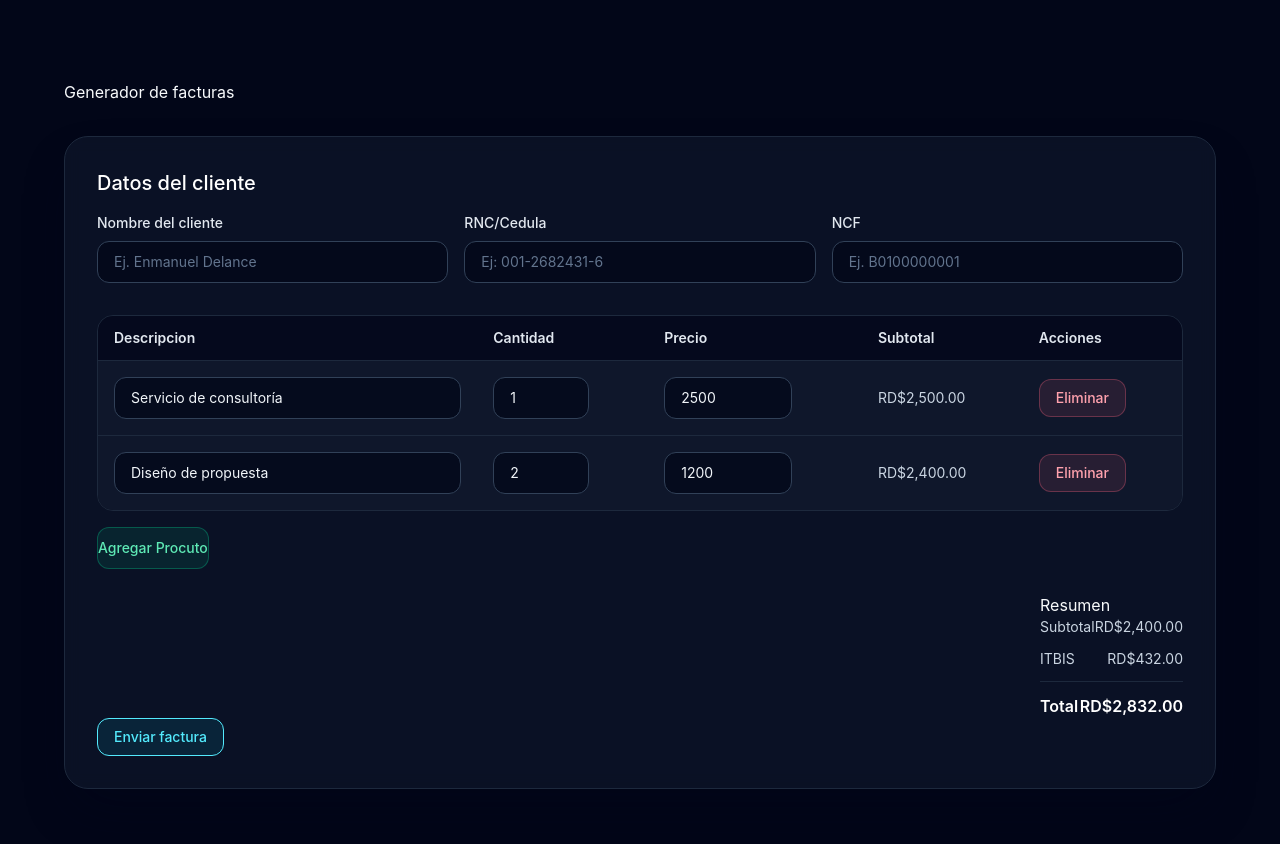
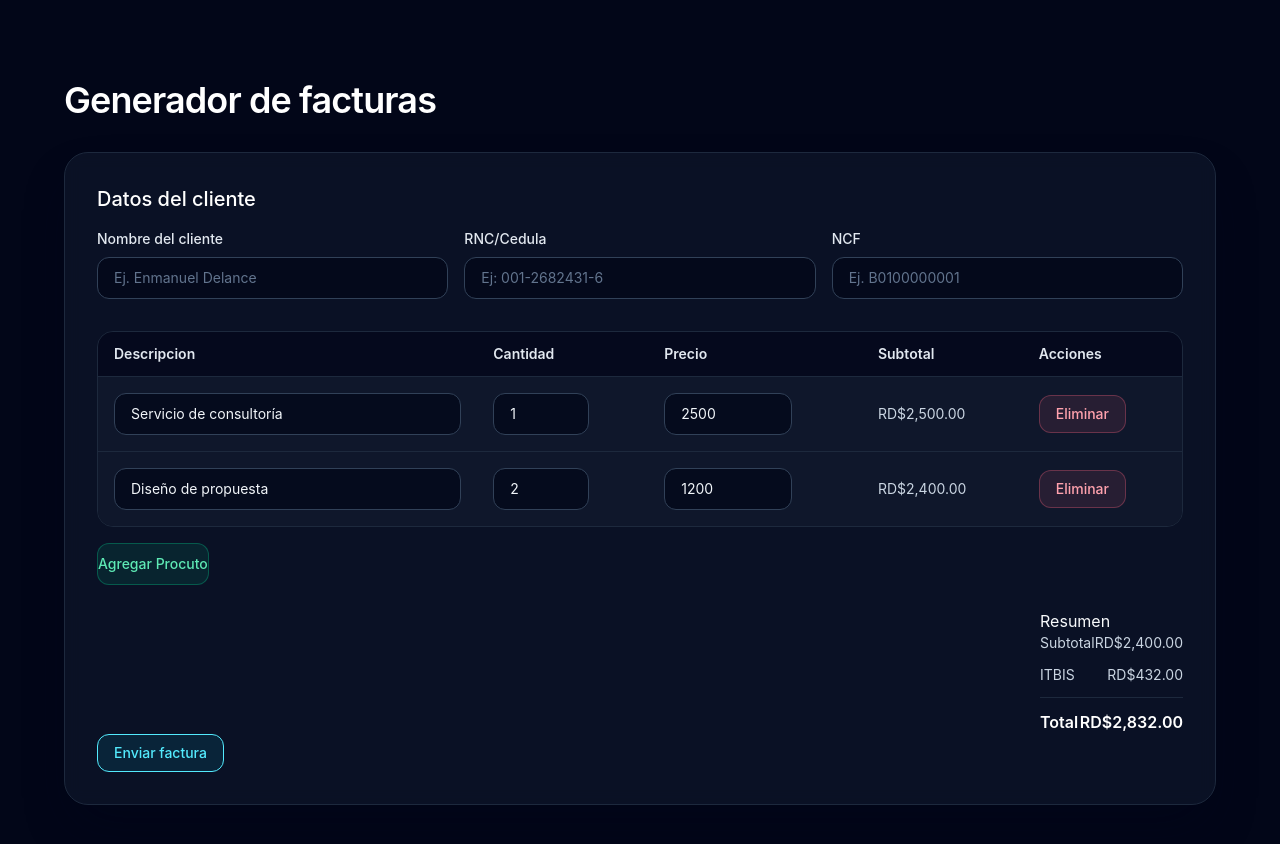
Before and after one commit to edelance21/factura-app, a React (Vite) app in the folder factura-project/: page / in a window 1280 px wide. Shown: the top 844 px of the page. Built offline with nearby package versions, Linux system fonts and the light colour scheme.

Commit message:
aplicando dise;o al h1 de homepage

```diff
--- a/factura-project/src/pages/HomePage.jsx
+++ b/factura-project/src/pages/HomePage.jsx
@@ -42,7 +42,7 @@ const HomePage = () => {
             ) : (
             <>
                 <header className="mb-6 sm:mb-8">
-                    <h1>Generador de facturas</h1>
+                    <h1 className='text-3xl font-semibold tracking-tight text-white sm:text-4xl'>Generador de facturas</h1>
                 </header>
 
                 {/* FORMULARIO PRINCIPAL */}
```
